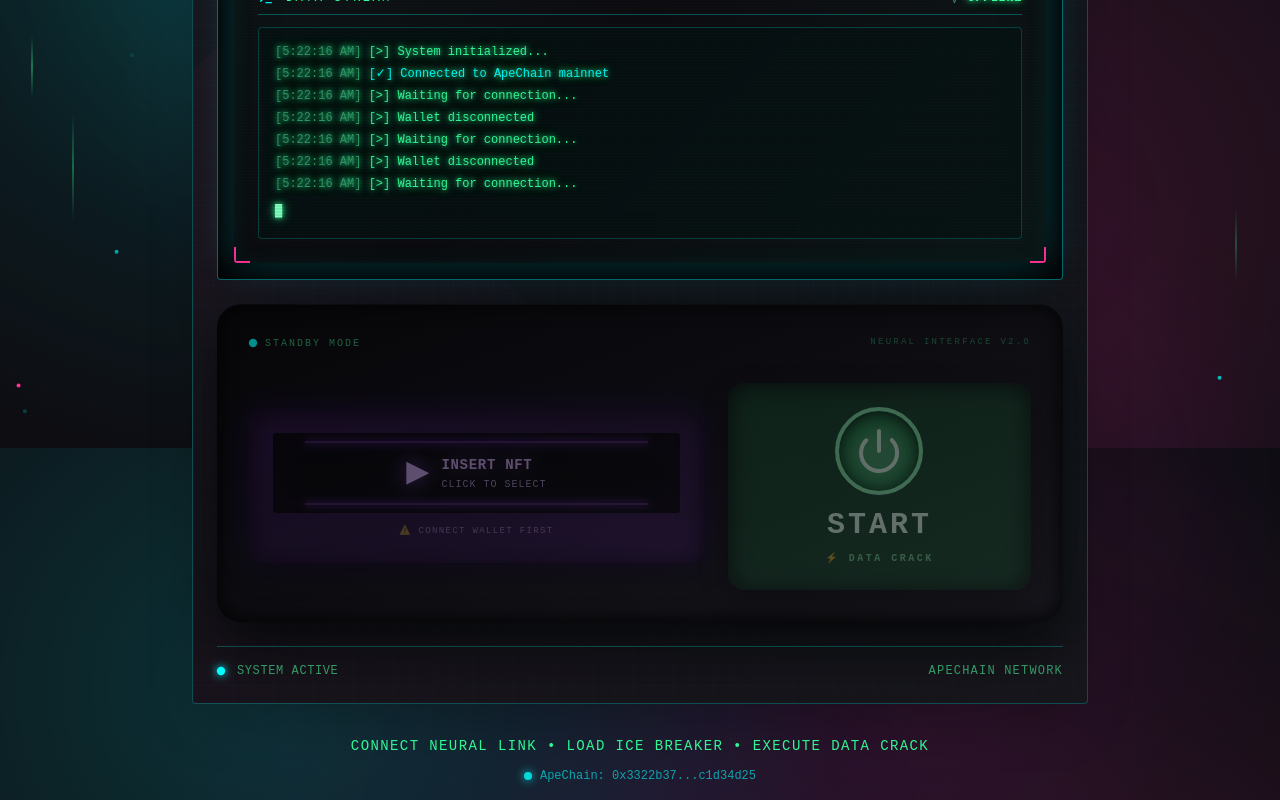
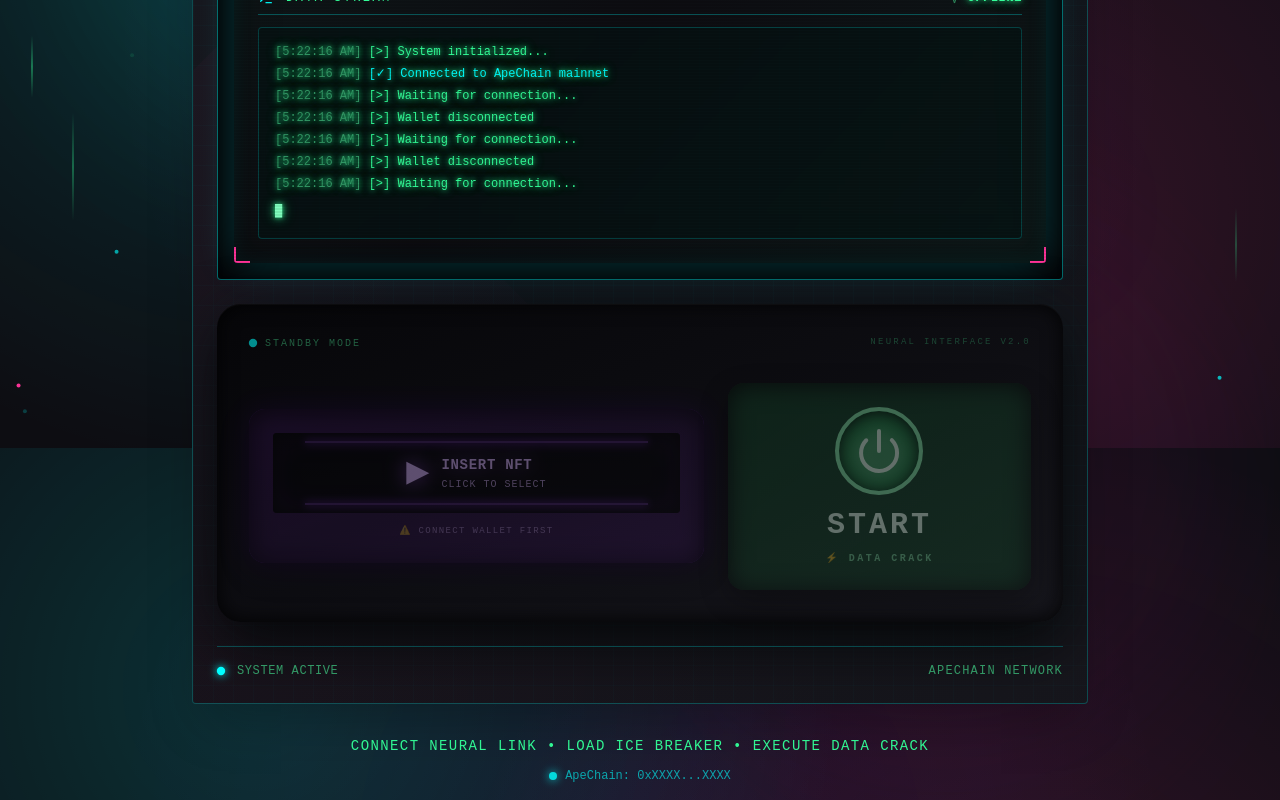
Before and after one commit to mrvalts123/cyber, a React (Vite) app: page / in a window 1280 px wide. Shown: the part 352-1152 px from the top of the page. Built offline with nearby package versions, Linux system fonts and the light colour scheme.

Commit message:
Update home.tsx

```diff
--- a/src/pages/home.tsx
+++ b/src/pages/home.tsx
@@ -310,7 +310,7 @@ function CyberMinerGame() {
           <div className="flex items-center justify-center gap-2 text-xs text-neon-cyan/60 font-mono">
             <div className="w-2 h-2 rounded-full bg-neon-cyan animate-pulse"
                  style={{ boxShadow: '0 0 10px hsl(180 100% 50%)' }} />
-            <span>ApeChain: 0x3322b37...c1d34d25</span>
+            <span>ApeChain: 0xXXXX...XXXX</span>
           </div>
         </motion.div>
       </div>
```
